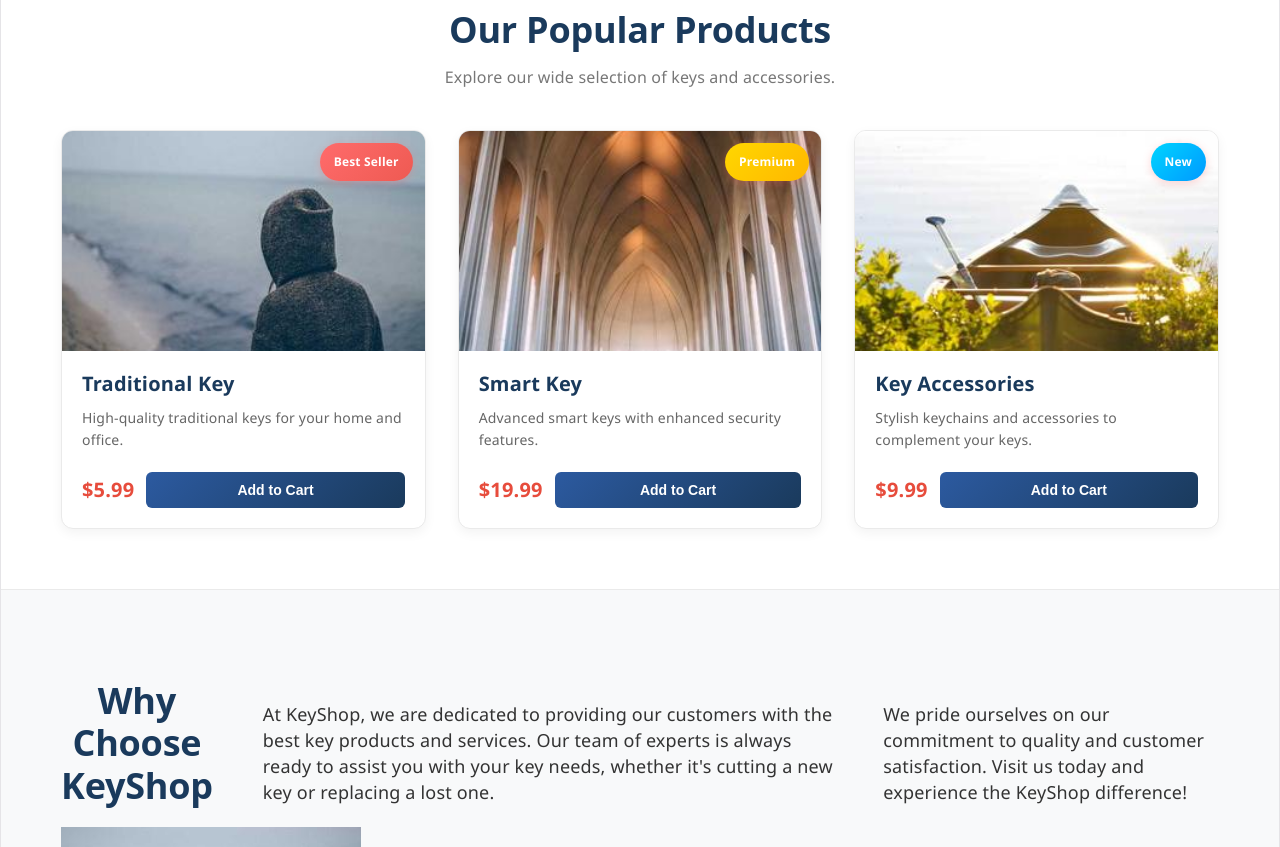
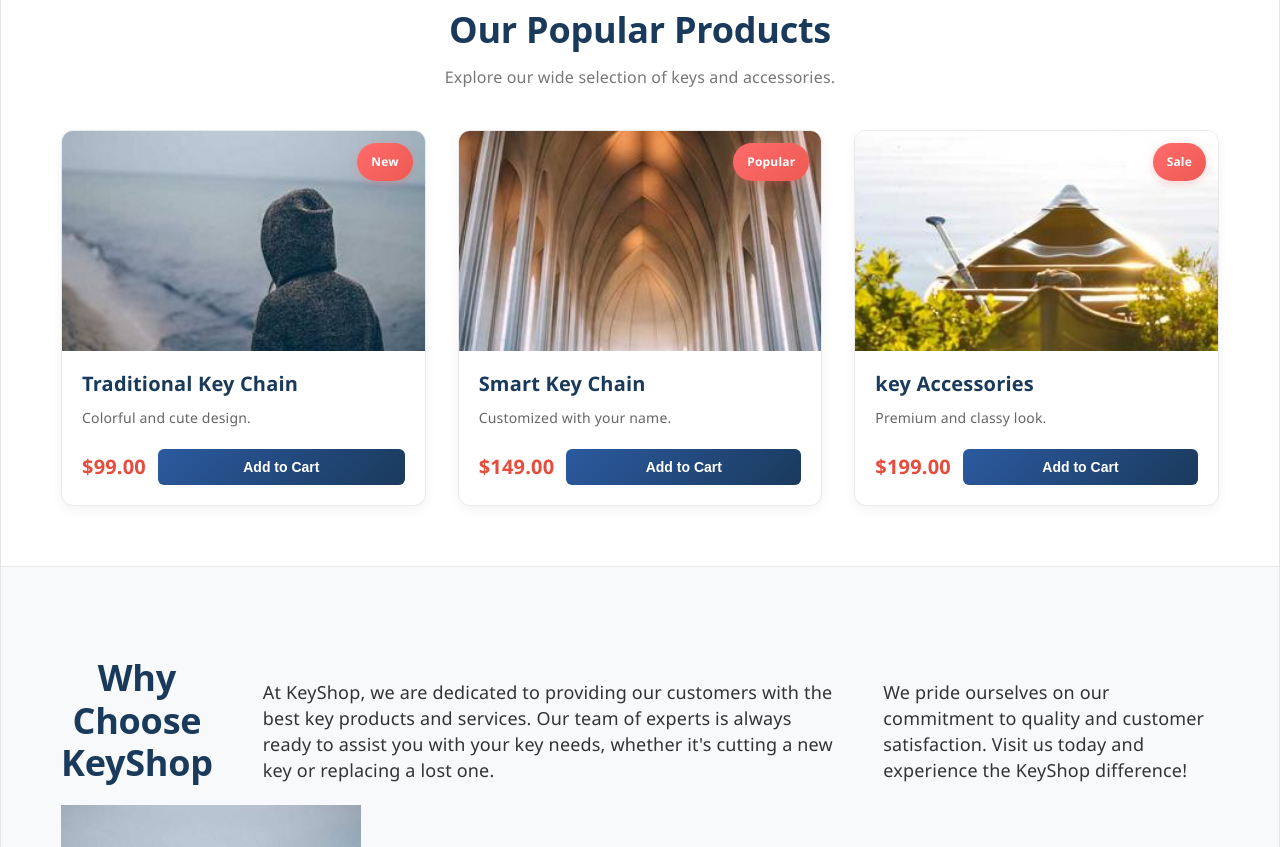
Before and after one commit to HarshRajGH/MERN_SUMMER_TERM, a React (Vite) app in the folder keyShop/: page / in a window 1280 px wide. Shown: the part 620-1467 px from the top of the page. Built offline with nearby package versions, Linux system fonts and the light colour scheme.

Commit message:
Update Home.jsx
with product array for dynamic buttons, with hard coded json.

```diff
--- a/keyShop/src/pages/Home.jsx
+++ b/keyShop/src/pages/Home.jsx
@@ -2,6 +2,29 @@ import {useState} from 'react';
 function Home({addToCart}) {
     const [counter, setCounter] = useState(0);
     const [btnText, setBtnText] = useState("Shop Now");
+      const products = [
+    {
+      name: 'Traditional Key Chain',
+      description: 'Colorful and cute design.',
+      price: 99,
+      image: '/images/product1.jpg',
+        badge: 'New'
+    },
+    {
+      name: 'Smart Key Chain',
+      description: 'Customized with your name.',
+      price: 149,
+      image: '/images/product2.jpg',
+      badge: 'Popular'
+    },
+    {
+      name: 'key Accessories',
+      description: 'Premium and classy look.',
+      price: 199,
+      image: '/images/product3.jpg',
+      badge: 'Sale'
+    }
+  ];
     return (
         <div className="page">
             <section className="hero">
@@ -15,7 +38,7 @@ function Home({addToCart}) {
                 </div>
 
                 <div className="heroimage">
-                    <img src="/images/image.png"  alt="Key Shop" />
+                    <img src="/images/product3.jpg"  alt="Key Shop" />
                 </div>
 
                 {/*Product section */}
@@ -26,48 +49,24 @@ function Home({addToCart}) {
                     <p>Explore our wide selection of keys and accessories.</p>
                 </div>
                 <div className="productGrid">
-                    <div className="product-card">
+                    {
+                        products.map((product, index) => (
+                            <div className="product-card" key={index}>
                                 <div className="product-image">
-                            <img src="/images/product1.jpg" alt="Traditional Key" />
-                            <span className="badge">Best Seller</span>
+                                    <img src={product.image} alt={product.name} />
+                                    <span className="badge">{product.badge}</span>
                                 </div>
                                 <div className="product-content">
-                            <h3>Traditional Key</h3>
-                            <p>High-quality traditional keys for your home and office.</p>
+                                    <h3>{product.name}</h3>
+                                    <p>{product.description}</p>
                                     <div className="product-footer">
-                                <strong className="price">$5.99</strong>
+                                        <strong className="price">${product.price.toFixed(2)}</strong>
                                         <button className="add-btn" onClick={addToCart}>Add to Cart</button>
                                     </div>
                                 </div>
                             </div>
-                    <div className="product-card">
-                        <div className="product-image">
-                            <img src="/images/product2.jpg" alt="Smart Key" />
-                            <span className="badge badge-premium">Premium</span>
-                        </div>
-                        <div className="product-content">
-                            <h3>Smart Key</h3>
-                            <p>Advanced smart keys with enhanced security features.</p>
-                            <div className="product-footer">
-                                <strong className="price">$19.99</strong>
-                                <button className="add-btn" onClick={addToCart}>Add to Cart</button>
-                            </div>
-                        </div>
-                    </div>
-                    <div className="product-card">
-                        <div className="product-image">
-                            <img src="/images/product3.jpg" alt="Key Accessories" />
-                            <span className="badge badge-new">New</span>
-                        </div>
-                        <div className="product-content">
-                            <h3>Key Accessories</h3>
-                            <p>Stylish keychains and accessories to complement your keys.</p>
-                            <div className="product-footer">
-                                <strong className="price">$9.99</strong>
-                                <button className="add-btn" onClick={addToCart}>Add to Cart</button>
-                            </div>
-                        </div>
-                    </div>
+                        ))
+                    }
                 </div>
             </section>
 
```
Lines whose indentation alone changed are shown as unchanged.
